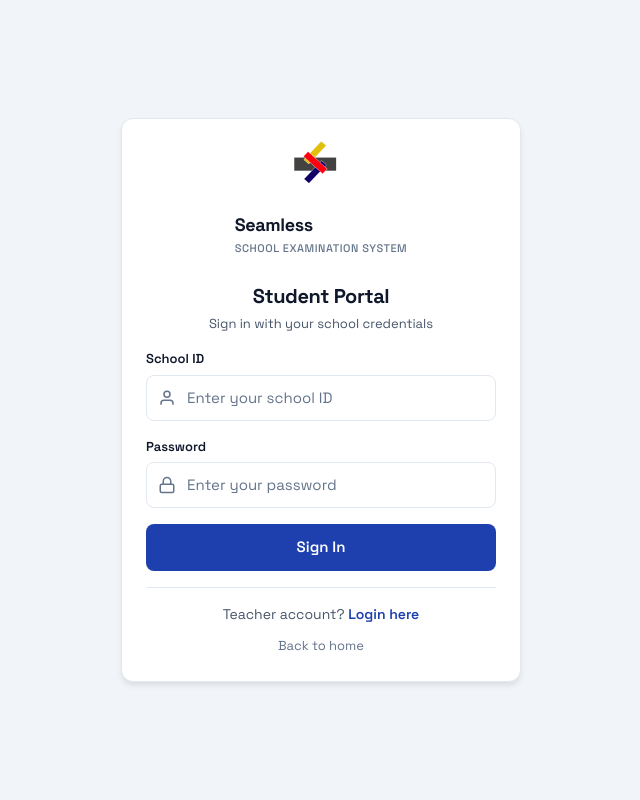
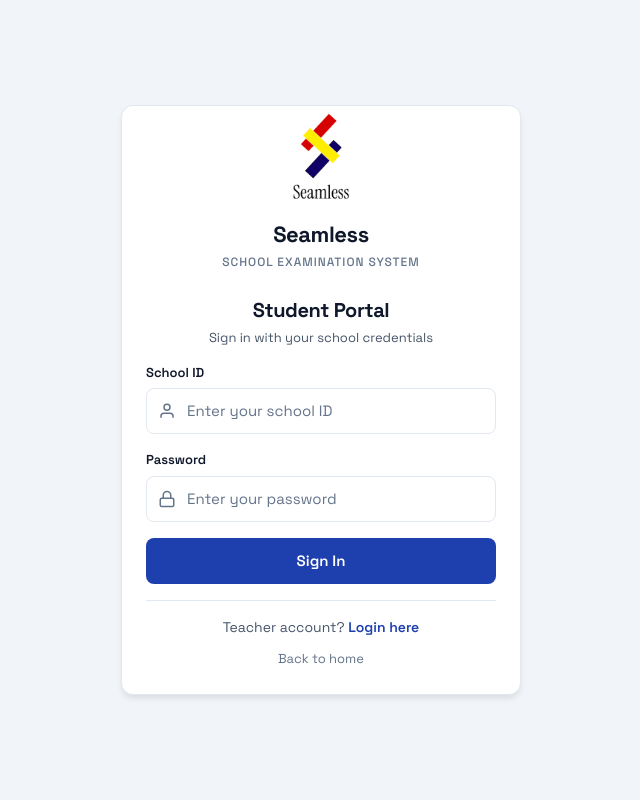
Before and after one commit to xf00889/seamless-exam, a Django app: page /users/student/login/ in a window 1280 px wide. Shown: the whole page, without its empty margins (319-959 px from the left). Run offline with Django 5.2, Linux system fonts and the light colour scheme; tables that the repository leaves empty hold one stand-in row (values such as "Sample post"); some libraries are stand-ins or nearby versions.

Commit message:
logo mods

```diff
--- a/exam_system/settings_production.py
+++ b/exam_system/settings_production.py
@@ -6,7 +6,7 @@ DEBUG = False
 
 SECRET_KEY = os.environ['SECRET_KEY']
 
-ALLOWED_HOSTS = os.environ.get('ALLOWED_HOSTS', '').split(',')
+ALLOWED_HOSTS = os.environ.get('ALLOWED_HOSTS', '').split(',') + ['seamless.dpdns.org', 'www.seamless.dpdns.org']
 
 DATABASES = {
     'default': dj_database_url.config(
--- a/static/css/pages/login.css
+++ b/static/css/pages/login.css
@@ -83,7 +83,7 @@ body:has(.login-page) main {
 }
 
 .brand-logo {
-    height: 80px;
+    height: 100px;
     width: auto;
     border-radius: 0;
     border: none;
@@ -92,11 +92,12 @@ body:has(.login-page) main {
 .brand-text {
     display: flex;
     flex-direction: column;
+    align-items: center;
     gap: 0.125rem;
 }
 
 .brand-title {
-    font-size: 1.125rem;
+    font-size: 1.375rem;
     font-weight: 700;
     color: var(--text-primary);
     font-family: var(--font-sans);
@@ -104,11 +105,11 @@ body:has(.login-page) main {
 }
 
 .brand-subtitle {
-    font-size: 0.6875rem;
+    font-size: 0.75rem;
     font-weight: 500;
     color: var(--text-muted);
     text-transform: uppercase;
-    letter-spacing: 0.05em;
+    letter-spacing: 0.08em;
 }
 
 /* Login Content */
--- a/templates/components/navbar.html
+++ b/templates/components/navbar.html
@@ -3,12 +3,10 @@
     <div class="max-w-7xl mx-auto px-2 sm:px-6 lg:px-8">
         <div class="flex items-center justify-between h-16">
             <!-- Left section: Logo -->
-            <div class="flex items-center flex-shrink-0">
-                <a href="/" class="flex items-center space-x-2">
-                    <img src="{% static 'img/brand.png' %}" alt="Seamless Logo" class="h-8 sm:h-10 w-auto max-w-[120px] sm:max-w-[150px] object-contain">
-                    <h1 class="text-lg sm:text-xl font-bold text-gray-900 hidden xs:block">Seamless</h1>
-                </a>
-            </div>
+            <a href="/" class="flex items-center space-x-2 flex-shrink-0">
+                <img src="{% static 'img/brand.png' %}" alt="Seamless Logo" class="h-8 sm:h-10 w-auto max-w-[120px] sm:max-w-[150px] object-contain">
+                <h1 class="text-lg sm:text-xl font-bold text-gray-900 hidden xs:block">Seamless</h1>
+            </a>
 
             <!-- Center section: Desktop navigation links -->
             {% if navbar_nav_links %}
```
Also changed, not shown: static/img/brand.png.
